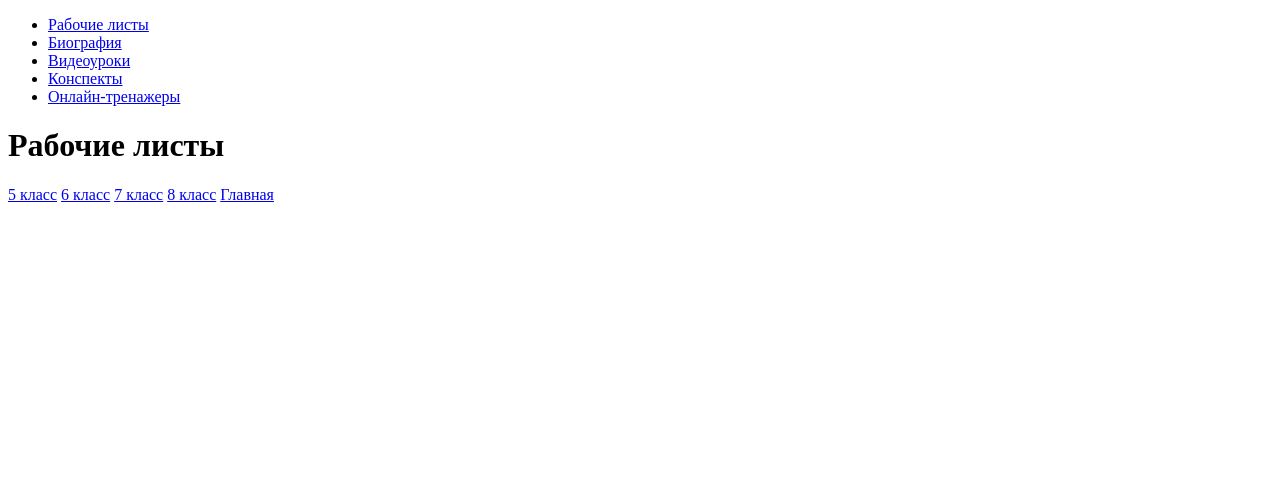
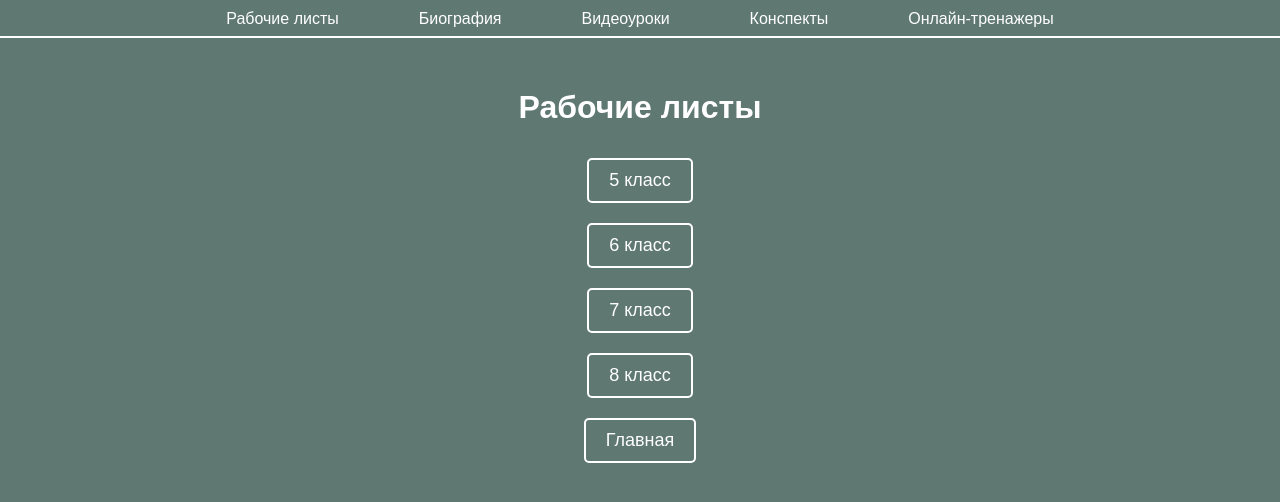
Before and after one commit to Avbironty/literboom.github.io, a plain HTML site: page worksheets.html in a window 1280 px wide. Drawn offline with Linux system fonts and the light colour scheme.

Commit message:
Update worksheets.html

```diff
--- a/worksheets.html
+++ b/worksheets.html
@@ -5,27 +5,27 @@
     <meta http-equiv="X-UA-Compatible" content="IE=edge">
     <meta name="viewport" content="width=device-width, initial-scale=1.0">
     <title>Рабочие листы</title>
-    <link rel="stylesheet" href="B:\сайт крис\styles.css">
+    <link rel="stylesheet" href="styles.css">
 </head>
 <body>
 
     <nav>
         <ul>
-            <li><a href="B:\сайт крис\menu\worksheets\worksheets.html">Рабочие листы</a>
+            <li><a href="worksheets.html">Рабочие листы</a>
             </li>
             <li>
-                <a href="B:\сайт крис\menu\biography\biography.html">Биография</a>
+                <a href="biography.html">Биография</a>
             </li>
             <li>
-                <a href="B:\сайт крис\menu\video tutorials\videoTutorials.html">Видеоуроки</a>
+                <a href="videoTutorials.html">Видеоуроки</a>
             </li>
 
             <li>
-                <a href="B:\сайт крис\menu\synopsis\synopsis.html">Конспекты</a>
+                <a href="synopsis.html">Конспекты</a>
             </li>
 
             <li>
-                <a href="B:\сайт крис\menu\online simulators\OnlineSimulators.html">Онлайн-тренажеры</a>
+                <a href="OnlineSimulators.html">Онлайн-тренажеры</a>
             </li>
 
         </ul>
@@ -41,7 +41,7 @@
             <a href="6cl.html" class="button">6 класс</a>
             <a href="7cl.html" class="button">7 класс</a>
             <a href="8cl.html" class="button">8 класс</a>
-            <a href="B:\сайт крис\index.html" class="button">Главная</a>
+            <a href="index.html" class="button">Главная</a>
         </div>
 
 
```
